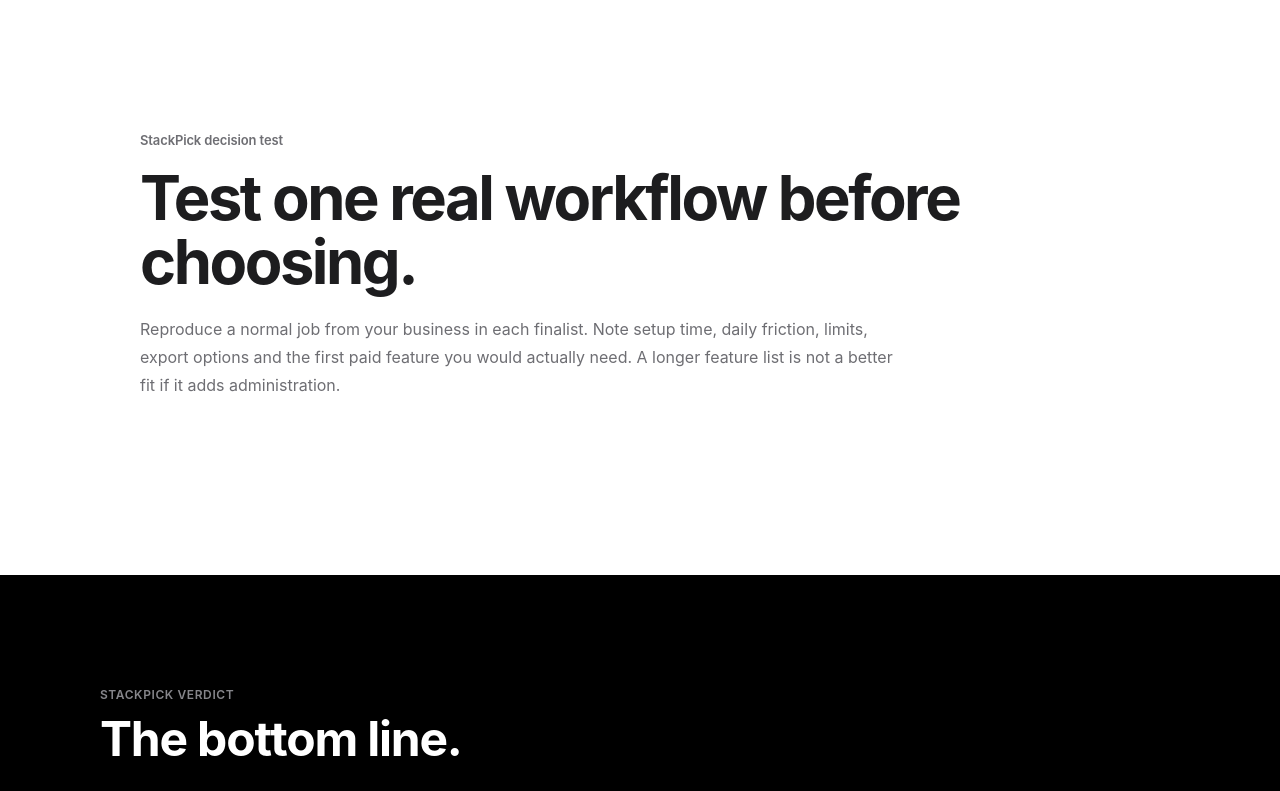
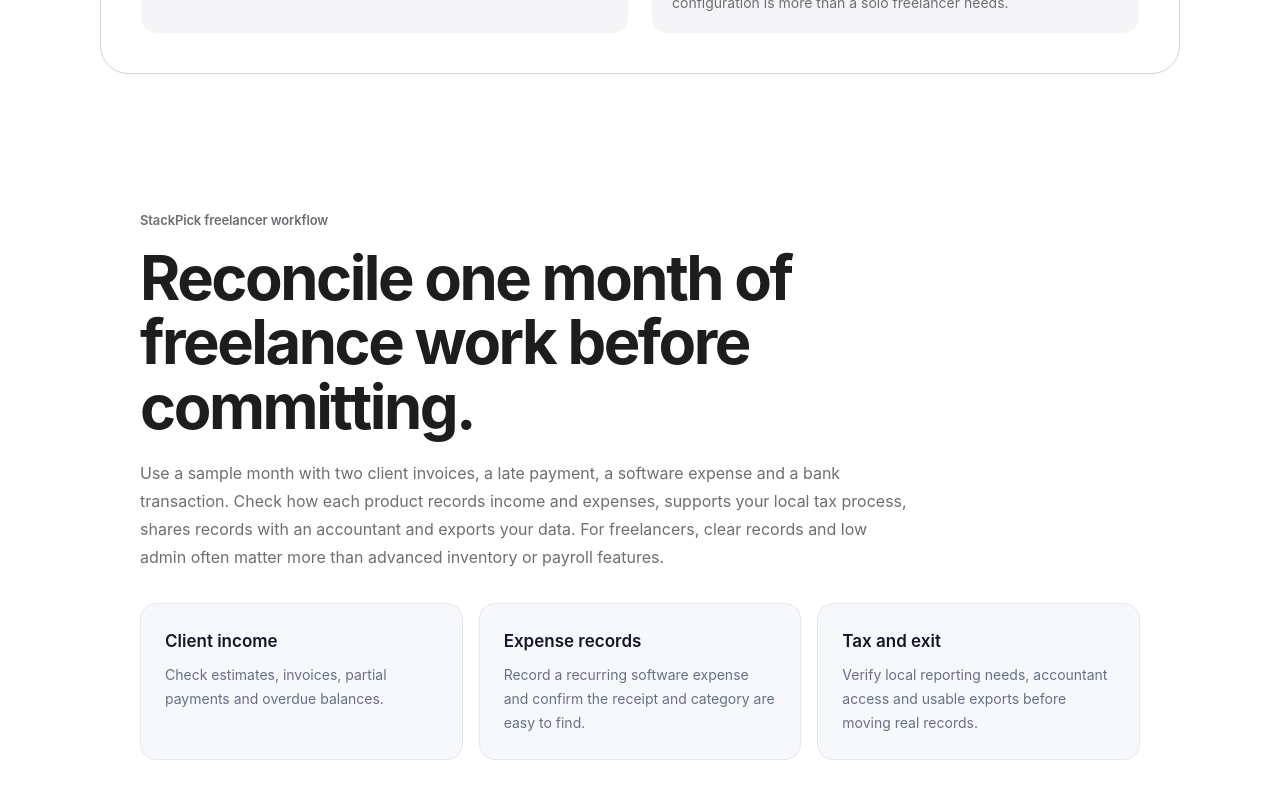
Before and after one commit to LinukaBandara/StackPick, a Next.js app: page /best/accounting-for-freelancers in a window 1280 px wide. Shown: the part 3240-4031 px from the top of the page. Built offline with nearby package versions, Linux system fonts and the light colour scheme; no server answers.

Commit message:
Add freelancer-specific accounting tradeoffs

```diff
--- a/app/best/accounting-for-freelancers/page.tsx
+++ b/app/best/accounting-for-freelancers/page.tsx
@@ -15,22 +15,25 @@ export default function Page() {
       intro="Compare accounting tools around the jobs freelancers actually face: expenses, invoices, tax records, bank connections and keeping business money understandable."
       pricingNote="Software plans change. Verify current pricing, user limits, regional availability and included features before making a business decision."
       tools={[
-        { name: "Wave", bestFor: "Simple bookkeeping in supported markets", freeOption: "Check the provider's current free or trial terms and limits.", tradeoff: "Compare current limits, integrations and upgrade cost before moving a real workflow.", url: "https://www.waveapps.com/" },
-        { name: "FreshBooks", bestFor: "Service freelancers", freeOption: "Check the provider's current free or trial terms and limits.", tradeoff: "Compare current limits, integrations and upgrade cost before moving a real workflow.", url: "https://www.freshbooks.com/" },
-        { name: "QuickBooks", bestFor: "Mature accounting workflow", freeOption: "Check the provider's current free or trial terms and limits.", tradeoff: "Compare current limits, integrations and upgrade cost before moving a real workflow.", url: "https://quickbooks.intuit.com/" },
-        { name: "Zoho Books", bestFor: "Accounting plus Zoho tools", freeOption: "Check the provider's current free or trial terms and limits.", tradeoff: "Compare current limits, integrations and upgrade cost before moving a real workflow.", url: "https://www.zoho.com/books/" },
+        { name: "Wave", bestFor: "Simple bookkeeping in supported markets", freeOption: "Check the provider's current free or trial terms and limits.", tradeoff: "Can be a lean starting point for simple bookkeeping where supported, but regional availability and payment features need checking before it becomes the system of record.", url: "https://www.waveapps.com/" },
+        { name: "FreshBooks", bestFor: "Service freelancers", freeOption: "Check the provider's current free or trial terms and limits.", tradeoff: "Time tracking, estimates and client billing can suit service work, but recurring subscription cost may be hard to justify for occasional invoices.", url: "https://www.freshbooks.com/" },
+        { name: "QuickBooks", bestFor: "Mature accounting workflow", freeOption: "Check the provider's current free or trial terms and limits.", tradeoff: "A broad accounting workflow may help when a bookkeeper or accountant already uses it, but the relevant plan and features depend on country and business needs.", url: "https://quickbooks.intuit.com/" },
+        { name: "Zoho Books", bestFor: "Accounting plus Zoho tools", freeOption: "Check the provider's current free or trial terms and limits.", tradeoff: "Worth evaluating if you already use Zoho apps or want connected business tools, but check the local tax setup and whether the configuration is more than a solo freelancer needs.", url: "https://www.zoho.com/books/" },
       ]}
       bottomLine="The best choice depends on the workflow you actually need to run every week. Start with the smallest system that solves the current problem, then check its limits and exit options before committing."
     >
       <section className="bg-white">
         <div className="sp-container py-16 sm:py-20">
-          <p className="sp-eyebrow">StackPick decision test</p>
-          <h2 className="sp-title mt-4 max-w-4xl">Test one real workflow before choosing.</h2>
+          <p className="sp-eyebrow">StackPick freelancer workflow</p>
+          <h2 className="sp-title mt-4 max-w-4xl">Reconcile one month of freelance work before committing.</h2>
           <p className="mt-5 max-w-3xl text-base leading-7 text-[#6e6e73]">
-            Reproduce a normal job from your business in each finalist. Note setup time,
-            daily friction, limits, export options and the first paid feature you would actually
-            need. A longer feature list is not a better fit if it adds administration.
+            Use a sample month with two client invoices, a late payment, a software expense and a bank transaction. Check how each product records income and expenses, supports your local tax process, shares records with an accountant and exports your data. For freelancers, clear records and low admin often matter more than advanced inventory or payroll features.
           </p>
+          <div className="mt-8 grid gap-4 sm:grid-cols-3">
+            <div className="rounded-2xl border border-[#e4e7ec] bg-[#f7f8fc] p-6"><p className="font-semibold text-[#101828]">Client income</p><p className="mt-2 text-sm leading-6 text-[#667085]">Check estimates, invoices, partial payments and overdue balances.</p></div>
+            <div className="rounded-2xl border border-[#e4e7ec] bg-[#f7f8fc] p-6"><p className="font-semibold text-[#101828]">Expense records</p><p className="mt-2 text-sm leading-6 text-[#667085]">Record a recurring software expense and confirm the receipt and category are easy to find.</p></div>
+            <div className="rounded-2xl border border-[#e4e7ec] bg-[#f7f8fc] p-6"><p className="font-semibold text-[#101828]">Tax and exit</p><p className="mt-2 text-sm leading-6 text-[#667085]">Verify local reporting needs, accountant access and usable exports before moving real records.</p></div>
+          </div>
         </div>
       </section>
     </ComparisonArticle>
```
